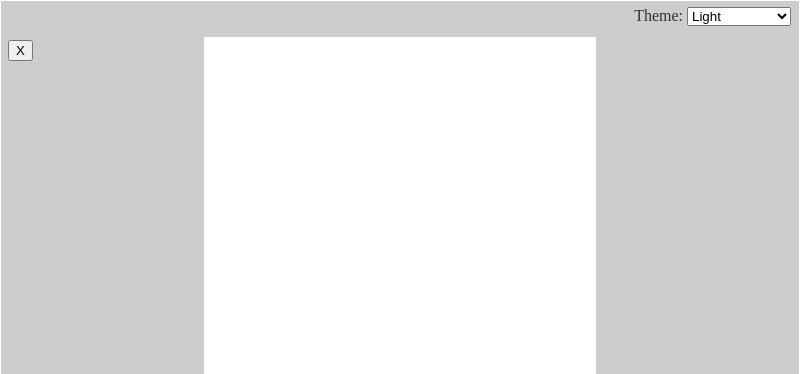
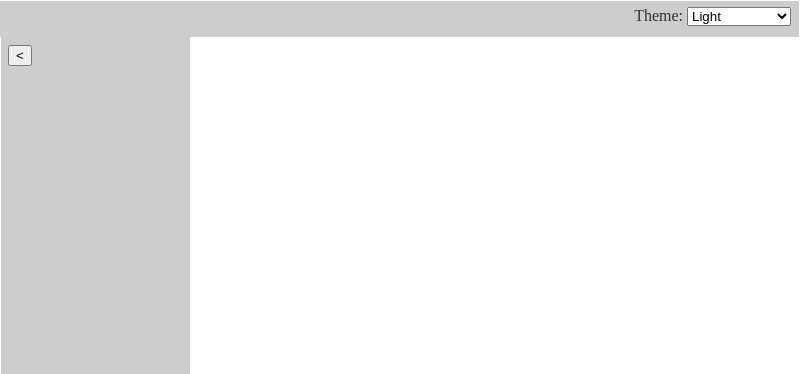
Before and after one commit to nshardy/Molecule, an Electron app: page src/index.html in a window 800 px wide. Shown: the top 374 px of the page. Drawn offline with Linux system fonts and the light colour scheme.

Commit message:
Changed the interface a little bit

```diff
--- a/plugins/project_view/controller/projectViewController.js
+++ b/plugins/project_view/controller/projectViewController.js
@@ -2,29 +2,30 @@ function initShowHide () {
   // gets all constants
   const menu = document.getElementById('projectView')
   const menuButton = document.getElementById('hideshowProjectView')
+  const container = document.getElementById('container')
   var toggle = localStorage.getItem('isProjectViewShowing')
 
   // changes the project view on init
   function initToggleView () {
-    if(localStorage.getItem('isProjectViewShowing') === 'false')
-      menu.style.display = 'none'
+    if ( localStorage.getItem('isProjectViewShowing') === 'false' )
+      toggleFalse(menu, menuButton, container)
     else
-      menu.style.display = 'initial'
+      toggleTrue(menu, menuButton, container)
   }
 
   // changes the active theme
   function toggleView () {
-    if(toggle === false)
-      menu.style.display = 'none'
+    if ( toggle === false )
+      toggleFalse(menu, menuButton, container)
     else
-      menu.style.display = 'initial'
+      toggleTrue(menu, menuButton, container)
+
   }
 
   // onclick function
   menuButton.addEventListener('click', () => {
     toggle = !toggle
     localStorage.setItem('isProjectViewShowing', toggle)
-
     toggleView()
   })
 
@@ -32,3 +33,14 @@ function initShowHide () {
 }
 
 initShowHide()
+
+function toggleTrue(menu, button, container) {
+  menu.style.display = 'initial'
+  button.innerHTML = '<'
+  container.style.gridTemplateAreas = '"titlebar titleBar titleBar titleBar" "sidebar projectView textarea textarea"';
+}
+function toggleFalse(menu, button, container) {
+  menu.style.display = 'none'
+  button.innerHTML = '>'
+  container.style.gridTemplateAreas = '"titlebar titleBar titleBar titleBar" "sidebar textarea textarea textarea"';
+}
--- a/plugins/themes/default/darkermode.css
+++ b/plugins/themes/default/darkermode.css
@@ -5,6 +5,6 @@ html {
     color: rgb(205, 205, 205);
 }
 
-.titleBar, #projectView, .placeholder {
+.titleBar, #projectView, .placeholder, #sidebar {
     background-color: rgb(25, 25, 25);
 }
--- a/plugins/themes/default/darkmode.css
+++ b/plugins/themes/default/darkmode.css
@@ -5,6 +5,6 @@ html {
     color: rgb(170, 170, 170);
 }
 
-.titleBar, #projectView, .placeholder {
+.titleBar, #projectView, .placeholder, #sidebar {
     background-color: rgb(50, 50, 50);
 }
--- a/plugins/themes/default/global.css
+++ b/plugins/themes/default/global.css
@@ -15,7 +15,9 @@ html {
     display: grid;
     grid-area: titleBar;
     height: 36px;
-    margin: -7px;
+    margin-top: -7px;
+    margin-left: -57px;
+    margin-right: -7px;
 
     text-align: center;
     -webkit-app-region: drag;
@@ -43,15 +45,15 @@ html {
 
 
 
-.container {
+#container {
     display: grid;
-    grid-template-columns: .5fr 1fr .5fr;
+    grid-template-columns: 32px 150px 1fr .5fr;
     grid-template-rows: 29px 100vh;
     gap: 0px 0px;
     grid-auto-flow: row;
     grid-template-areas:
-      "titleBar titleBar titleBar"
-      "projectView textarea placeholder";
+      "sidebar titleBar titleBar titleBar titlebar"
+      "sidebar projectView textarea textarea textarea";
 }
 
 .textarea {
@@ -66,6 +68,19 @@ html {
     resize: horizontal;
     overflow: auto;
 }
+#hideShowPlaceholder {
+    top: 40px;
+    left: 100px;
+    position: absolute;
+}
+
+#sidebar {
+    display: grid;
+    grid-area: sidebar;
+    margin-left: -7px;
+    height: 100%;
+}
+
 #projectView {
     grid-area: projectView;
     height: 100%;
@@ -74,6 +89,6 @@ html {
     overflow: auto;
 }
 #hideshowProjectView {
-    top: 40px;
+    top: 45px;
     position: absolute;
 }
--- a/plugins/themes/default/lightmode.css
+++ b/plugins/themes/default/lightmode.css
@@ -5,6 +5,6 @@ html {
     color: rgb(50, 50, 50);
 }
 
-.titleBar, #projectView, .placeholder {
+.titleBar, #projectView, .placeholder, #sidebar {
     background-color: rgb(205, 205, 205);
 }
--- a/src/index.html
+++ b/src/index.html
@@ -5,7 +5,7 @@
     <link rel="stylesheet" href="../plugins/themes/default/darkmode.css" id="themeStylesheetLink" >
 
     <!-- Scripts -->
-    <script src="../plugins/themes/controller/theme.js" defer></script>
+    <script src="../plugins/themes/controller/themeController.js" defer></script>
     <script src="../plugins/project_view/controller/projectViewController.js" defer></script>
 
 
@@ -16,7 +16,7 @@
         <title>Molecule</title>
     </head>
 
-    <div class="container">
+    <div id="container">
         <div class="titleBar">
             <div class="theme">
                 Theme:
@@ -39,7 +39,10 @@
             </div>
         </div>
 
-        <div class="placeholder"></div>
+        <div id="sidebar"></div>
+
+        <!-- <button id="hideshowPlaceholder">X</button>
+        <div class="placeholder"></div> -->
     </div>
 
 
```
Also changed, not shown: plugins/themes/controller/themeController.js (renamed from plugins/themes/controller/theme.js).
